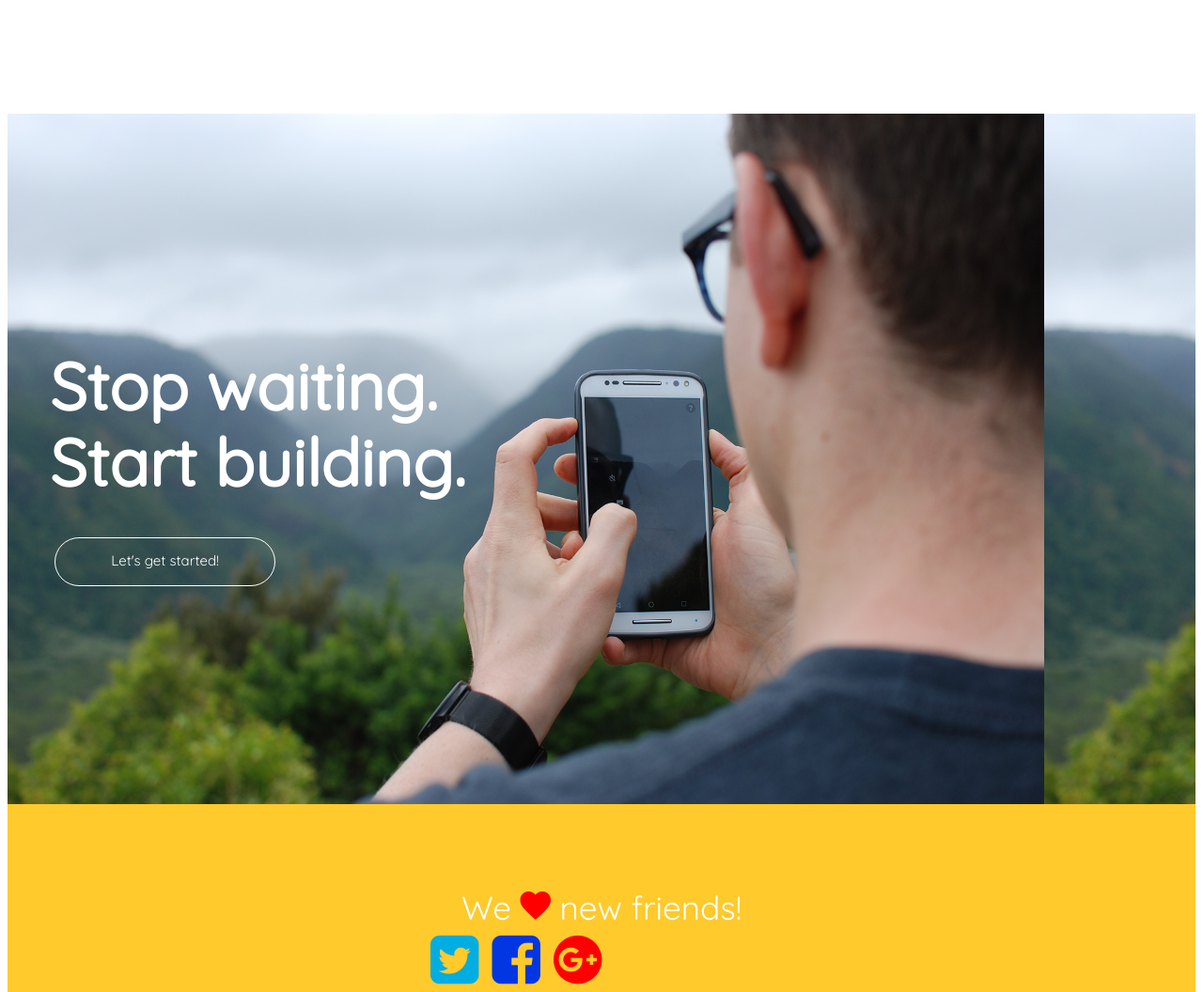
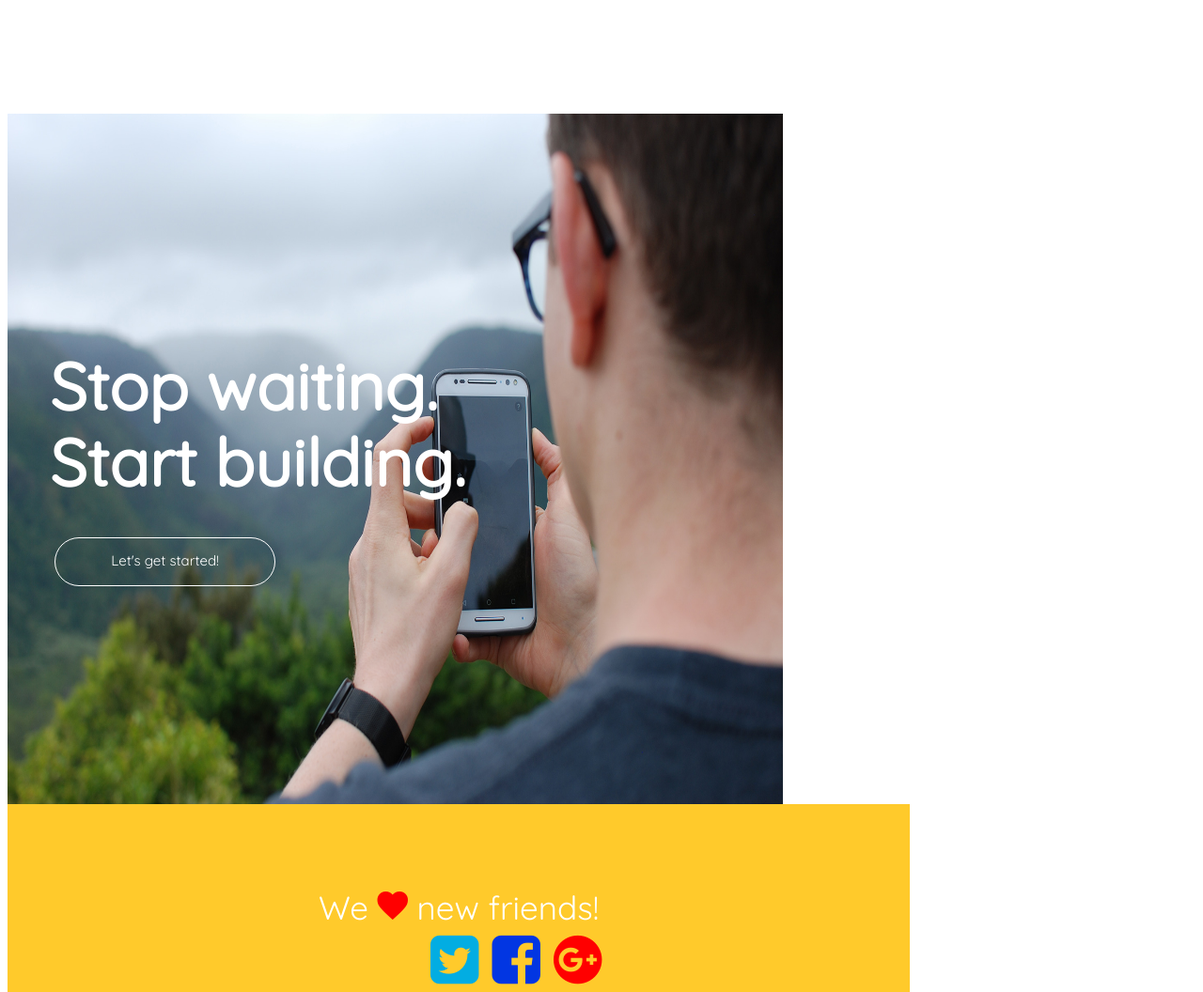
Before and after one commit to marilynmussi/TPGIT, a plain HTML site: page index.html in a window 1280 px wide. Shown: the part 1900-2956 px from the top of the page at 94% size. Drawn offline with nearby package versions, Linux system fonts and the light colour scheme; files that its build step writes are made by us from their sources.

Commit message:
modificacion de los valores height y width en la seccion 4

```diff
--- a/style.css
+++ b/style.css
@@ -1,7 +1,16 @@
+body {
+
+	width: 75%;
+}
+
+
+
+
 .seccion1 {
 
 background-image: url(imagenes/fondo.png), linear-gradient(to right, #ff1151, #a809f7);
 height: 573px;
+width: 1000px
 
 }
 
@@ -187,8 +196,10 @@ position: relative;
 .seccion4 {
 
 	background-image: url(imagenes/usuario.jpg); /* modificar el padding para que se vea la totalidad de la imagen */
-	background-size: 1103px;
+	background-repeat: no-repeat;
+	background-size: 825px 735px;
 	height: 735px;
+	width: 1400px;
 
 }
 
```
